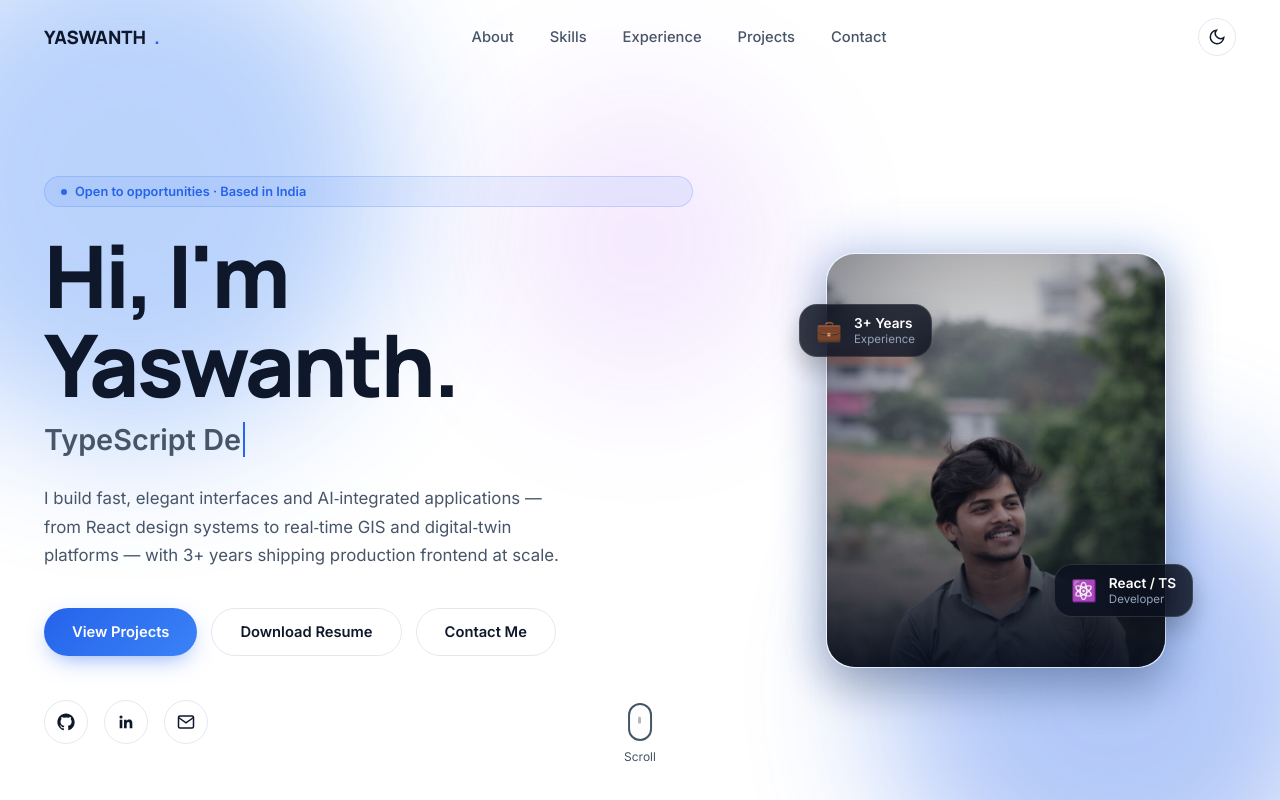
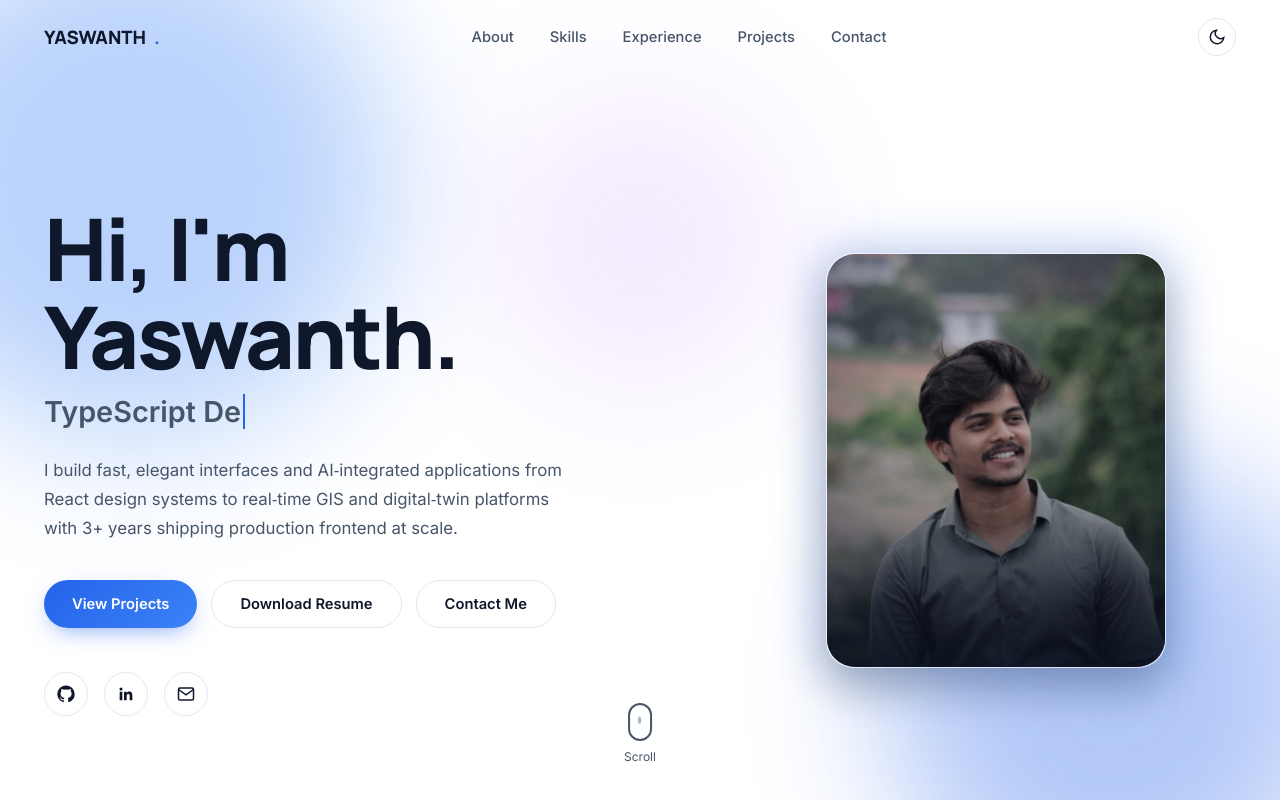
Before and after one commit to UllingalaYaswanth/yaswanth-web, a React (Vite) app: page / in a window 1280 px wide. Shown: the top 800 px of the page. Built offline with nearby package versions, Linux system fonts and the light colour scheme.

Commit message:
fix: remove floating badges from hero profile card and fix React warnings

```diff
--- a/src/components/About.tsx
+++ b/src/components/About.tsx
@@ -49,7 +49,7 @@ export const About: React.FC = () => {
           <span className="section-tag reveal">About</span>
           <h2 className="section-title reveal">Frontend engineering, grounded in real product problems.</h2>
           <p className="section-sub reveal">
-            I'm Ullingala Yaswanth, a frontend developer focused on building interactive, high‑performance interfaces — from AI concierge platforms to digital‑twin visualizations. I care about the details that separate a good UI from a forgettable one: motion timing, state clarity, and code that stays fast as it scales.
+            I'm Ullingala Yaswanth, a frontend developer focused on building interactive, high‑performance interfaces from AI concierge platforms to digital‑twin visualizations. I care about the details that separate a good UI from a forgettable one: motion timing, state clarity, and code that stays fast as it scales.
           </p>
           <div style={{ marginTop: '26px' }} className="reveal">
             <span className="focus-pill">
--- a/src/components/Hero.tsx
+++ b/src/components/Hero.tsx
@@ -112,9 +112,6 @@ export const Hero: React.FC = () => {
       <div className="container hero-container">
         {/* Left Column: Introduction */}
         <div className="hero-text">
-          <div className="eyebrow reveal">
-            <span className="dot" /> Open to opportunities · Based in India
-          </div>
           <h1 className="reveal">
             Hi, I'm <br />
             Yaswanth.
@@ -124,7 +121,7 @@ export const Hero: React.FC = () => {
             <span className="cursor-blink">&nbsp;</span>
           </div>
           <p className="desc reveal">
-            I build fast, elegant interfaces and AI‑integrated applications — from React design systems to real‑time GIS and digital‑twin platforms — with 3+ years shipping production frontend at scale.
+            I build fast, elegant interfaces and AI‑integrated applications from React design systems to real‑time GIS and digital‑twin platforms with 3+ years shipping production frontend at scale.
           </p>
           <div className="hero-actions reveal">
             <a
@@ -205,24 +202,6 @@ export const Hero: React.FC = () => {
             <div className="profile-card-glow" />
             <div className="profile-card-inner">
               <img src={profileImg} alt="Yaswanth Ullingala portrait" className="profile-img" />
-
-              {/* Experience Floating Badge */}
-              <div className="floating-badge badge-exp">
-                <span className="badge-icon">💼</span>
-                <div>
-                  <span className="badge-title">3+ Years</span>
-                  <span className="badge-subtitle">Experience</span>
-                </div>
-              </div>
-
-              {/* Tech Floating Badge */}
-              <div className="floating-badge badge-tech">
-                <span className="badge-icon">⚛️</span>
-                <div>
-                  <span className="badge-title">React / TS</span>
-                  <span className="badge-subtitle">Developer</span>
-                </div>
-              </div>
             </div>
           </div>
         </div>
--- a/src/components/Navbar.tsx
+++ b/src/components/Navbar.tsx
@@ -114,7 +114,7 @@ export const Navbar: React.FC = () => {
                 </svg>
               ) : (
                 // Moon Icon for Dark Mode
-                <svg width="18" height="18" viewBox="0 0 24 24" fill="none" stroke="currentColor" stroke-width="2">
+                <svg width="18" height="18" viewBox="0 0 24 24" fill="none" stroke="currentColor" strokeWidth="2">
                   <path d="M21 12.79A9 9 0 1 1 11.21 3 7 7 0 0 0 21 12.79z" />
                 </svg>
               )}
--- a/src/components/Projects.tsx
+++ b/src/components/Projects.tsx
@@ -15,7 +15,7 @@ const projectsData: Project[] = [
     stats: [['3.2x', 'Perceived speed'], ['40%', 'Fewer tickets'], ['99.9%', 'Uptime']],
     snippet: `const stream = await bedrock.invokeStream({\n  prompt, context: chromaResults\n});\nfor await (const chunk of stream) {\n  appendToken(chunk.text);\n}`,
     liveUrl: 'https://miftah.ai/',
-    image: '/projects/miftah.png'
+    image: 'projects/miftah.png'
   },
   {
     title: 'SellAnyHome.ai',
@@ -30,7 +30,7 @@ const projectsData: Project[] = [
     stats: [['<150ms', 'Update latency'], ['2x', 'Conversion lift'], ['0', 'Desync bugs']],
     snippet: `socket.on('offer:update', (payload) => {\n  dispatch(reconcileOffer(payload));\n});`,
     liveUrl: 'https://www.sellanyhome.ai/',
-    image: '/projects/sellanyhome.png'
+    image: 'projects/sellanyhome.png'
   },
   {
     title: 'Digital Twin & Asset Management',
@@ -45,7 +45,7 @@ const projectsData: Project[] = [
     stats: [['60fps', 'Globe render'], ['75%', 'Faster lookup'], ['3', 'Teams onboarded']],
     snippet: `const tileset = await Cesium3DTileset.fromUrl(url);\nviewer.scene.primitives.add(tileset);`,
     liveUrl: 'https://dt.intelliod.com/',
-    image: '/projects/digitaltwin.png'
+    image: 'projects/digitaltwin.png'
   },
   {
     title: 'Neural Farms',
@@ -60,7 +60,7 @@ const projectsData: Project[] = [
     stats: [['1000+', 'Live sensors'], ['30%', 'Water saved'], ['<2s', 'Alert latency']],
     snippet: `onSnapshot(sensorsRef, (snap) => {\n  store.setSensors(snap.docs.map(toSensor));\n});`,
     liveUrl: 'https://nf.intelliod.com/',
-    image: '/projects/neuralfarms.png'
+    image: 'projects/neuralfarms.png'
   }
 ];
 
```
Also changed, not shown: src/assets/yaswanth_profile.jpeg.
